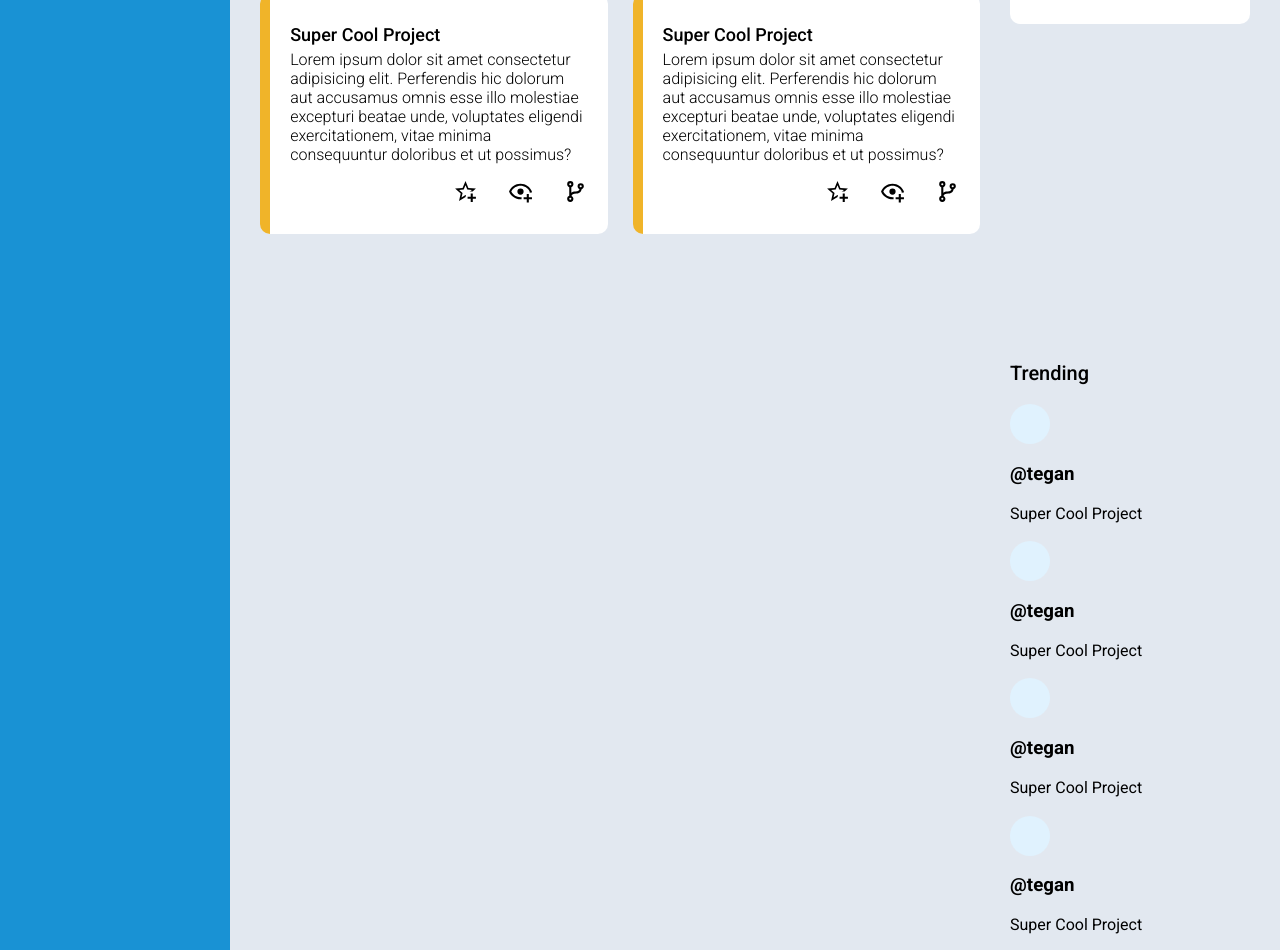
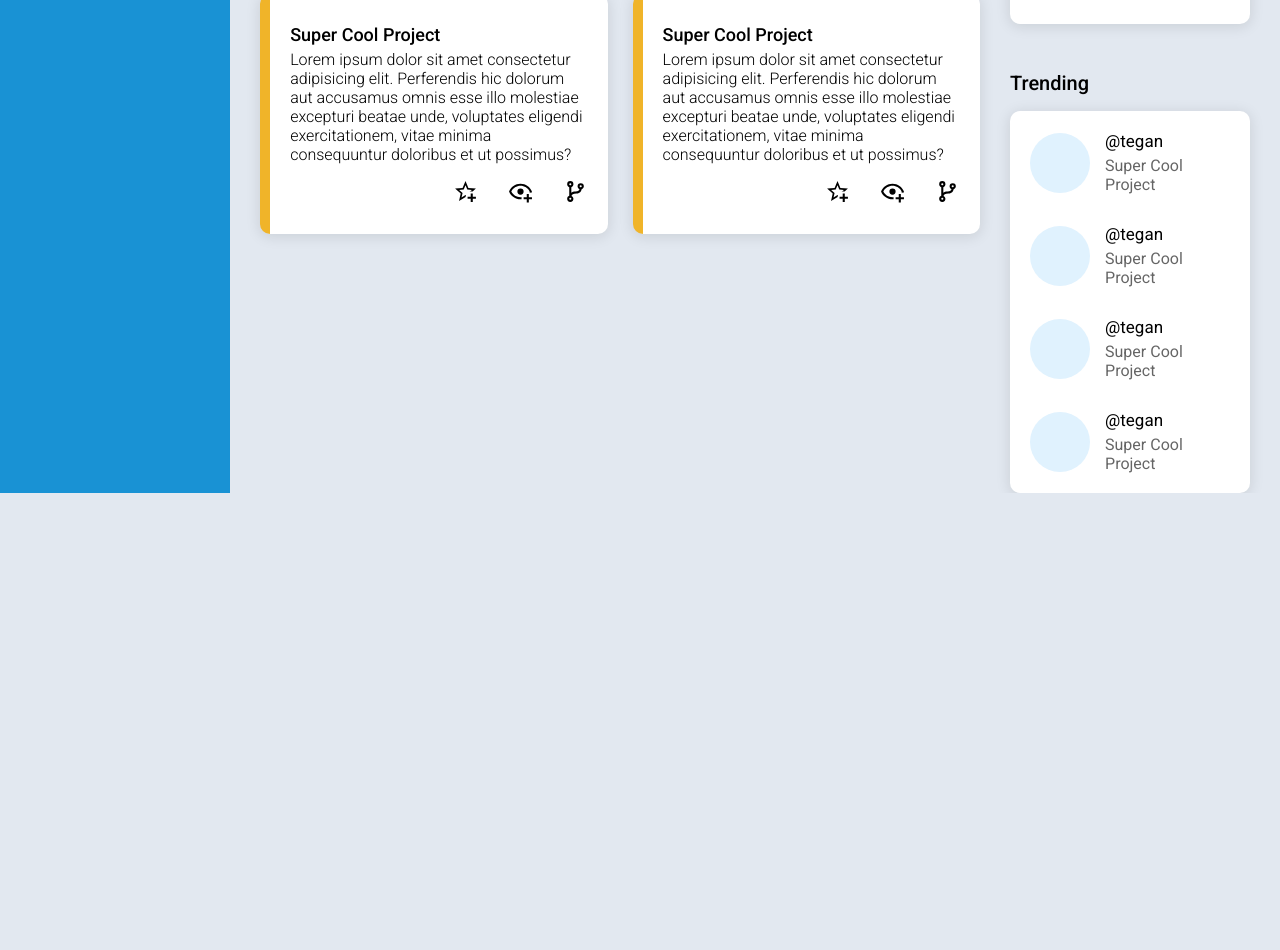
Before and after one commit to david-tseluiko/admin-dashboard-odin, a plain HTML site: page index.html in a window 1280 px wide. Shown: the part 780-1730 px from the top of the page. After the commit the page ends 1273 px from the top, so only its background shows below. Drawn offline with Linux system fonts and the light colour scheme.

Commit message:
Style the main bottom right section

```diff
--- a/css/style.css
+++ b/css/style.css
@@ -18,7 +18,7 @@ body {
 .header {
     margin: 0;
     padding: 15px 30px;
-    box-shadow: 0px 2px 14px 1px rgba(0, 0, 0, 0.41);
+    box-shadow: 0px 2px 14px 1px rgba(0, 0, 0, 0.1);
 
     grid-column: 2 / -1;
     grid-row: 1 / 2;
@@ -190,7 +190,7 @@ a {
 .main {
     display: grid;
     grid-template-columns: 3fr 1fr;
-    grid-template-rows: 1.5fr 1fr;
+    grid-template-rows: repeat(2, auto);
     gap: 30px;
 
     padding: 0 30px;
@@ -219,6 +219,7 @@ a {
     border-left: 10px solid #f0b429;
     margin: 0;
     padding: 30px 20px;
+    box-shadow: 0px 2px 14px 1px rgba(0, 0, 0, 0.1);
 }
 
 .main-left-grid > .card > .card-title {
@@ -248,12 +249,13 @@ a {
     grid-column: 2;
 }
 
-.main-right-top-cards {
+.main-right-top-cards{
     background-color: #fff;
     display: grid;
     gap: 10px;
     padding: 30px 20px;
     border-radius: 10px;
+    box-shadow: 0px 2px 14px 1px rgba(0, 0, 0, 0.1);
 
     position: relative;
 }
@@ -275,3 +277,44 @@ a {
     border: 1px solid #cfcfcf;
     margin-top: 10px;
 }
+
+.main-right-bottom-cards {
+    background-color: #fff;
+    padding: 20px;
+    border-radius: 10px;
+    box-shadow: 0px 2px 14px 1px rgba(0, 0, 0, 0.1);
+}
+
+.main-right-bottom-cards > .card {
+    display: flex;
+    align-items: center;
+    gap: 15px;
+    margin: 0 0 30px 0;
+    padding: 0;
+}
+
+.main-right-bottom-cards > .card:last-child {
+    margin: 0;
+}
+
+.main-right-bottom-cards > .card .card-user-name,
+.main-right-bottom-cards > .card .card-title  {
+    margin: 0;
+}
+
+.main-right-bottom-cards > .card .card-user-name {
+    font-weight: normal;
+    font-size: 17px;
+}
+
+.main-right-bottom-cards > .card .card-title {
+    opacity: 0.6;
+    font-size: 16px;
+}
+
+.main-right-bottom-cards > .card > .group {
+   display: flex;
+   gap: 5px;
+   flex-direction: column;
+   justify-content: center;
+}
--- a/index.html
+++ b/index.html
@@ -366,32 +366,32 @@
         <h2>Trending</h2>
         <div class="main-right-bottom-cards">
           <div class="card">
-            <h3 class="card-title">
-              <div class="user-avatar"></div>
+            <div class="user-avatar big"></div>
+            <div class="group">
               <h3 class="card-user-name">@tegan</h3>
               <p class="card-title">Super Cool Project</p>
-            </h3>
+            </div>
           </div>
           <div class="card">
-            <h3 class="card-title">
-              <div class="user-avatar"></div>
+            <div class="user-avatar big"></div>
+            <div class="group">
               <h3 class="card-user-name">@tegan</h3>
               <p class="card-title">Super Cool Project</p>
-            </h3>
+            </div>
           </div>
           <div class="card">
-            <h3 class="card-title">
-              <div class="user-avatar"></div>
+            <div class="user-avatar big"></div>
+            <div class="group">
               <h3 class="card-user-name">@tegan</h3>
               <p class="card-title">Super Cool Project</p>
-            </h3>
+            </div>
           </div>
           <div class="card">
-            <h3 class="card-title">
-              <div class="user-avatar"></div>
+            <div class="user-avatar big"></div>
+            <div class="group">
               <h3 class="card-user-name">@tegan</h3>
               <p class="card-title">Super Cool Project</p>
-            </h3>
+            </div>
           </div>
         </div>
       </div>
```
